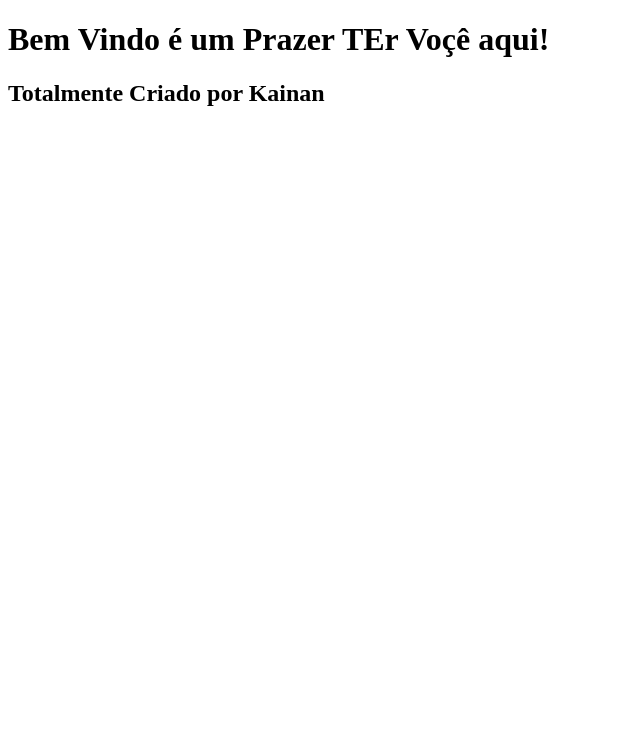
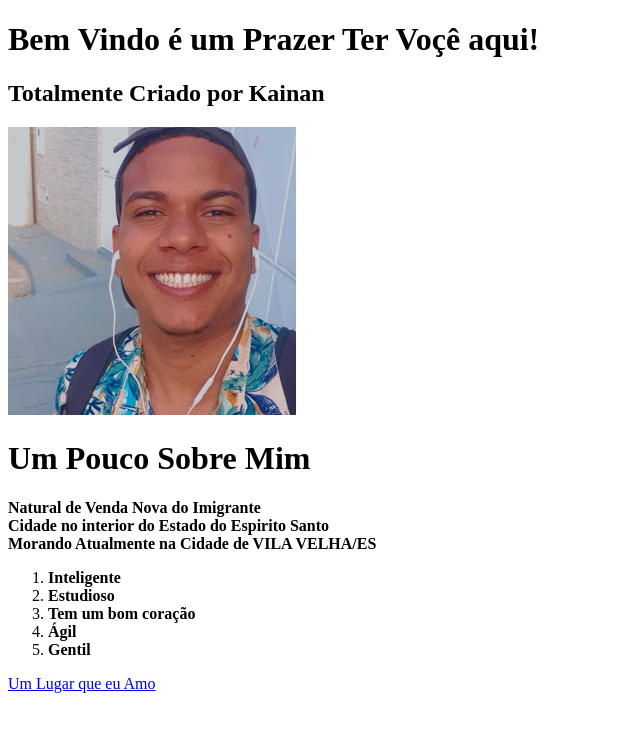
Before and after one commit to KainanOlimpio/KainanOlimpio.github.io, a plain HTML site: page index.html in a window 1280 px wide. Shown: the whole page, without its empty margins (0-640 px from the left). Drawn offline with Linux system fonts and the light colour scheme.

Commit message:
adicionando pela segunda vez

```diff
--- a/index.html
+++ b/index.html
@@ -1,11 +1,22 @@
 <!DOCTYPE html>
 <html lang="pt-br">
-<head>
-    <meta charset="UTF-8">
-    <title>Kainan HTML</title>
+    <head>
+        <meta charset="UTF-8">
+        <title>Kainan Olimpio Leite</title>
     <head>
     <body>
-        <h1>Bem Vindo é um Prazer TEr Voçê aqui!</h1>
+        <h1>Bem Vindo é um Prazer Ter Voçê aqui!</h1>
         <h2>Totalmente Criado por Kainan</h2>
+                            <img src="kainan1.jpg" alt="Foto do Rosto">
+        <h1>Um Pouco Sobre Mim</h1>
+        <p><strong>Natural de Venda Nova do Imigrante<br>Cidade no interior do Estado do Espirito Santo<br>Morando Atualmente na Cidade de VILA VELHA/ES<br></strong></p>
+        <ol>
+            <li><strong>Inteligente<br></strong></li>
+            <li><strong>Estudioso<br></strong></li>
+            <li><strong>Tem um bom coração<br></strong></li>
+            <li><strong>Ágil<br></strong></li>
+            <li><strong>Gentil<br></strong></li>
+        </ol>
+        <a href="https://www.google.com/search?q=praia&sxsrf=APwXEddYsi5r1VsUsYQvGqg2vV3JkVj5qA:1682482284923&source=lnms&tbm=isch&sa=X&ved=2ahUKEwin0rv31sb-AhUtsJUCHaA8CsYQ_AUoAnoECAEQBA&biw=589&bih=557&dpr=1" targer="_blank">Um Lugar que eu Amo</a>
     </body>
 </html>
```
